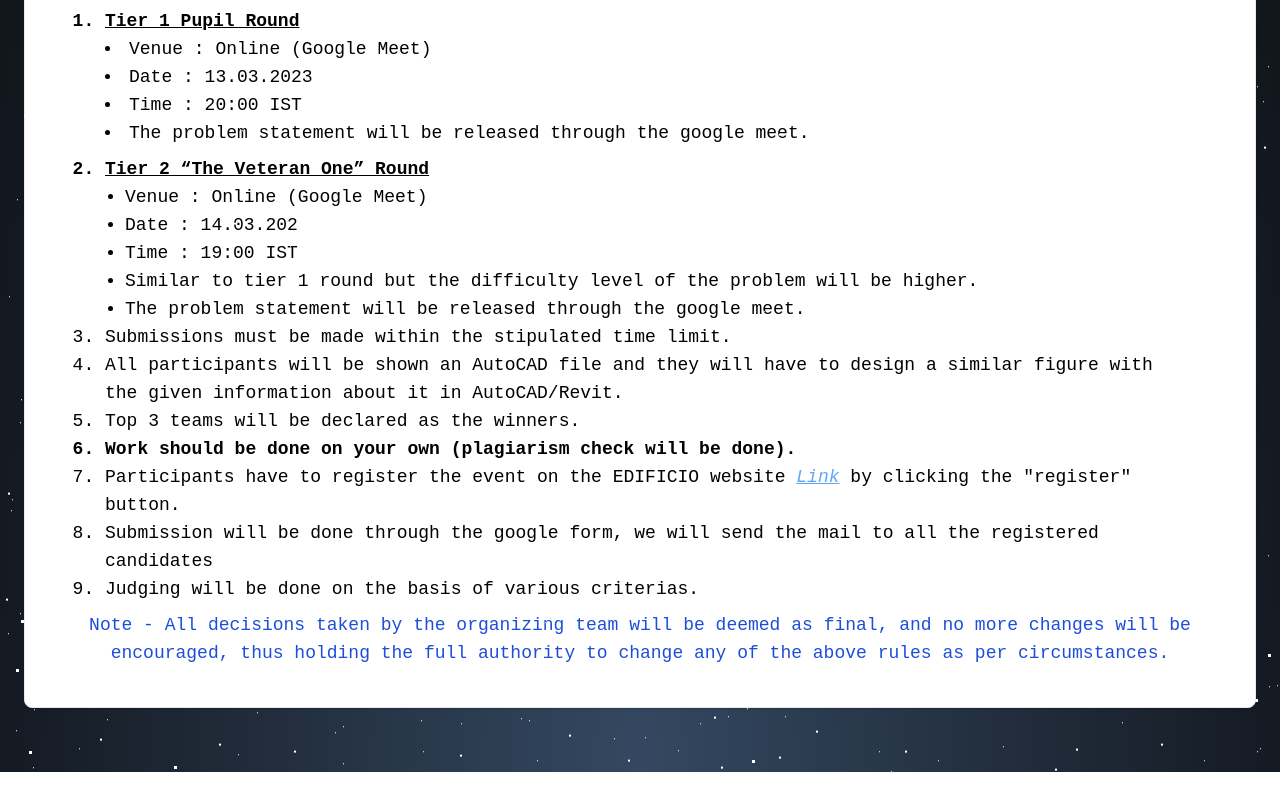
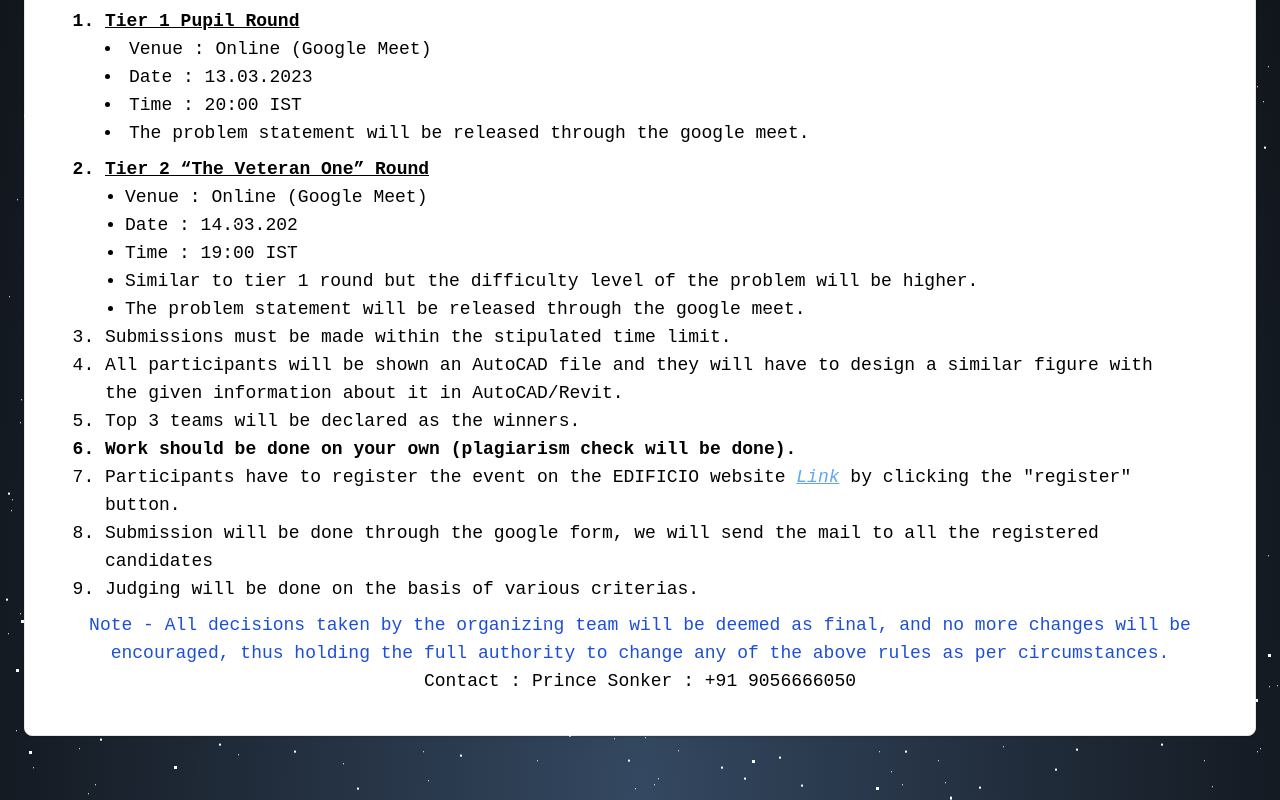
Before and after one commit to jason-dan-iel/Edificio-Website, a React (Vite) app in the folder client/: page /cadecetto in a window 1280 px wide. Shown: the part 984-1784 px from the top of the page. Before the commit the page ends 1756 px from the top, so only its background shows below. Built offline with nearby package versions, Linux system fonts and the light colour scheme; a web font is replaced by a local one.

Commit message:
done and dusted.. will not touch it even once from now on

```diff
--- a/client/src/Events/cadacetto.jsx
+++ b/client/src/Events/cadacetto.jsx
@@ -93,6 +93,9 @@ export default function Cadacetto() {
                     <li>Judging will be done on the basis of various criterias.</li>
               </ol>
               <li className="text-blue-700 text-center">Note - All decisions taken by the organizing team will be deemed as final, and no more changes will be encouraged, thus holding the full authority to change any of the above rules as per circumstances.</li>
+              <li className="text-center">Contact :
+Prince Sonker : +91 9056666050
+</li>
             </ul>
           </div>
         </div>
```
